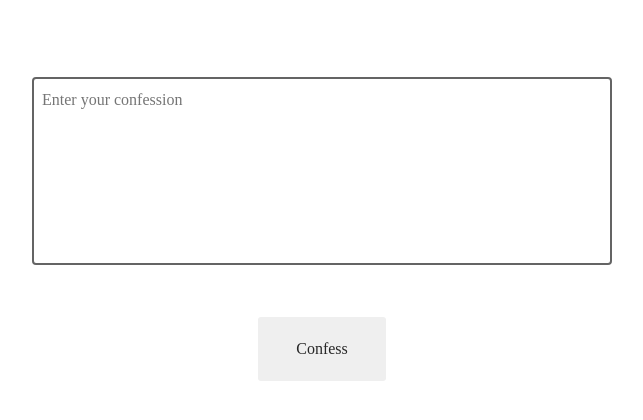
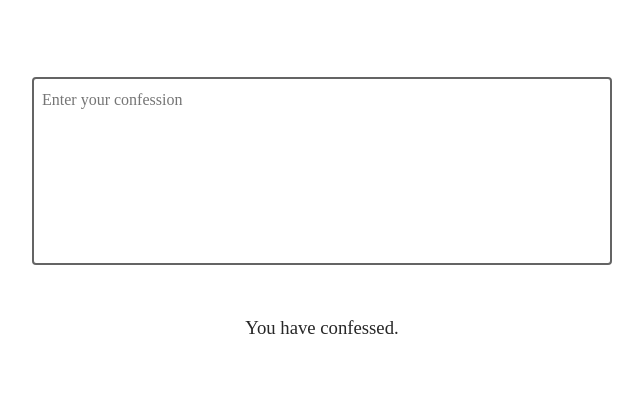
Before and after one commit to austinbrodeur/confessions, a website: page index.html in a window 1280 px wide. Both pictures are taken after typing "Sample" into the empty fields and a click on the button "Confess". Shown: the part 310-730 px from the top of the page, without its empty margins (318-961 px from the left). Drawn offline with nearby package versions, Linux system fonts and the light colour scheme.

Commit message:
button press now changes frontend state

```diff
--- a/index.html
+++ b/index.html
@@ -4,7 +4,7 @@
     <meta charset="UTF-8">
     <meta name="viewport" content="width=device-width, initial-scale=1.0">
     <title>Confess Your Sins</title>
-    <link rel="stylesheet" type="text/css" href="styles/style.css">
+    <link rel="stylesheet" type="text/css" href="public/styles/style.css">
 </head>
 <body>
     <div class="title-section">
@@ -12,31 +12,51 @@
             <h1>Forgive Me</h1>
             <div class="tooltip">
                 <svg xmlns="http://www.w3.org/2000/svg" width="24" height="24" viewBox="0 0 24 24"><path d="M12 2c5.514 0 10 4.486 10 10s-4.486 10-10 10-10-4.486-10-10 4.486-10 10-10zm0-2c-6.627 0-12 5.373-12 12s5.373 12 12 12 12-5.373 12-12-5.373-12-12-12zm-2.033 16.01c.564-1.789 1.632-3.932 1.821-4.474.273-.787-.211-1.136-1.74.209l-.34-.64c1.744-1.897 5.335-2.326 4.113.613-.763 1.835-1.309 3.074-1.621 4.03-.455 1.393.694.828 1.819-.211.153.25.203.331.356.619-2.498 2.378-5.271 2.588-4.408-.146zm4.742-8.169c-.532.453-1.32.443-1.761-.022-.441-.465-.367-1.208.164-1.661.532-.453 1.32-.442 1.761.022.439.466.367 1.209-.164 1.661z"/></svg>
-                <span class="tooltiptext"><h4>What is this?</h4><p>This website is based off of a fictional website from a horror/puzzle video game <a href="https://welcometothegame.fandom.com/wiki/Forgive_Me"><i>Welcome to the Game</i></a>. You are able to enter a single confession that will be anonymously added to a collection of other confessions. After you’ve confessed, you can view other confessions.</p></span>
+                <span class="tooltiptext"><h4>What is this?</h4>You are able to enter a single confession that will be anonymously added to a collection of other confessions. After you’ve confessed, you can view other confessions.</p></span>
             </div>
         </div>
         <h3>Secretly confess your sins.</h3>
     </div>
     <div class="form-section">
         <form id="confessionForm">
-            <textarea id="confessionInput" placeholder="Enter your confession"></textarea>
+            <textarea maxlength="200" id="confessionInput" placeholder="Enter your confession"></textarea>
         </form>
     </div>
     <div class="button-section">
-        <button type="submit" form="confessionForm">Confess</button>
+        <button id="confessButton" type="submit" form="confessionForm">Confess</button>
+        <button id="nextButton" type="next">Next Confession</button>
+        <h3 id="confessMessage">You have confessed.</h3>
     </div>
 </body>
+
 <footer>
+</footer>
 
-</footer>
 <script src="https://ajax.googleapis.com/ajax/libs/jquery/3.5.1/jquery.min.js"></script>
 <script>
     $(document).ready(() => {
         const form = $("#confessionForm");
         const confessionInput = $("#confessionInput");
+        const confessButton = $("#confessButton");
+        const nextButton = $("#nextButton");
+        const confessMessage = $("#confessMessage");
 
         const resetConfessionsInput = () => {
             confessionInput.val('');
+
+        }
+
+        const sleep = (ms) => {
+            return new Promise(resolve => setTimeout(resolve, ms));
+        }
+
+        async function changeState() {
+            resetConfessionsInput();
+            confessButton.css("display", "none");
+            confessMessage.css("display", "inline");
+            await sleep(5000);
+            confessMessage.css("display", "none");
+            nextButton.css("display", "inline");
         }
 
         const getConfession = () => {
@@ -47,7 +67,7 @@
             })
         }
 
-        form.submit((e) => {
+        form.submit((e) => { // tied to the confession form
             e.preventDefault();
             fetch("/", {
                 method : "post",
@@ -58,7 +78,7 @@
             }).then((response) => {
                 return response.json();
             })
-            resetConfessionsInput();
+            changeState();
         })
     });
 </script>
--- a/package.json
+++ b/package.json
@@ -2,7 +2,7 @@
   "name": "confession_site",
   "version": "1.0.0",
   "description": "",
-  "main": "index.js",
+  "main": "app.js",
   "scripts": {
     "test": "echo \"Error: no test specified\" && exit 1"
   },
--- a/public/styles/style.css
+++ b/public/styles/style.css
@@ -46,11 +46,19 @@ textarea {
     resize: none;
 }
 
+#nextButton {
+    display: none;
+}
+
+#confessMessage {
+    display: none;
+}
+
 button {
     transition: ease 0.3s;
     font-size: 1rem;
-    width: 8rem;
-    height: 4rem;
+    width: 10rem;
+    height: 5rem;
     cursor: pointer;
     border: none;
     border-radius: 3px;
```
Also changed, not shown: app.js (renamed from index.js).
